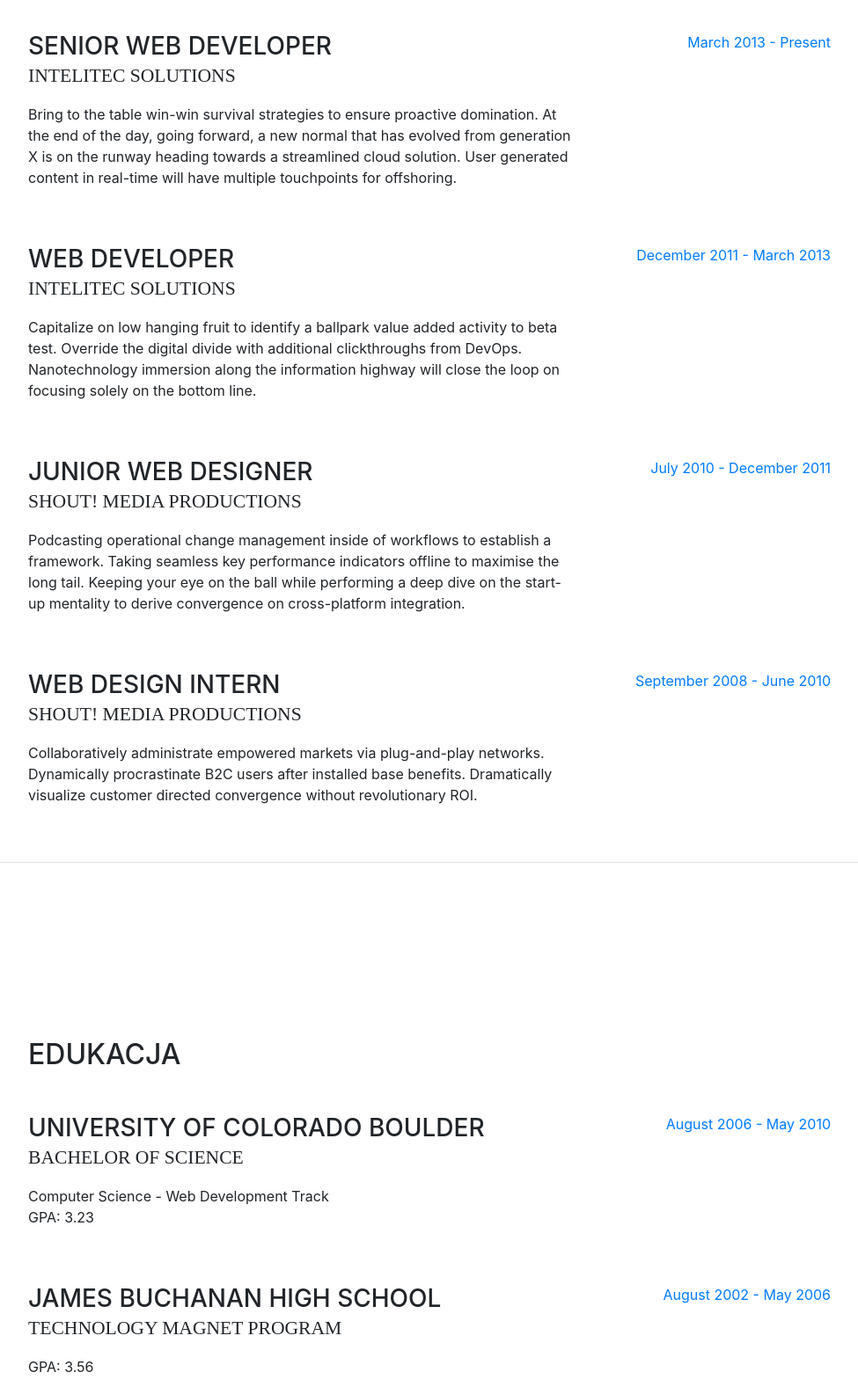
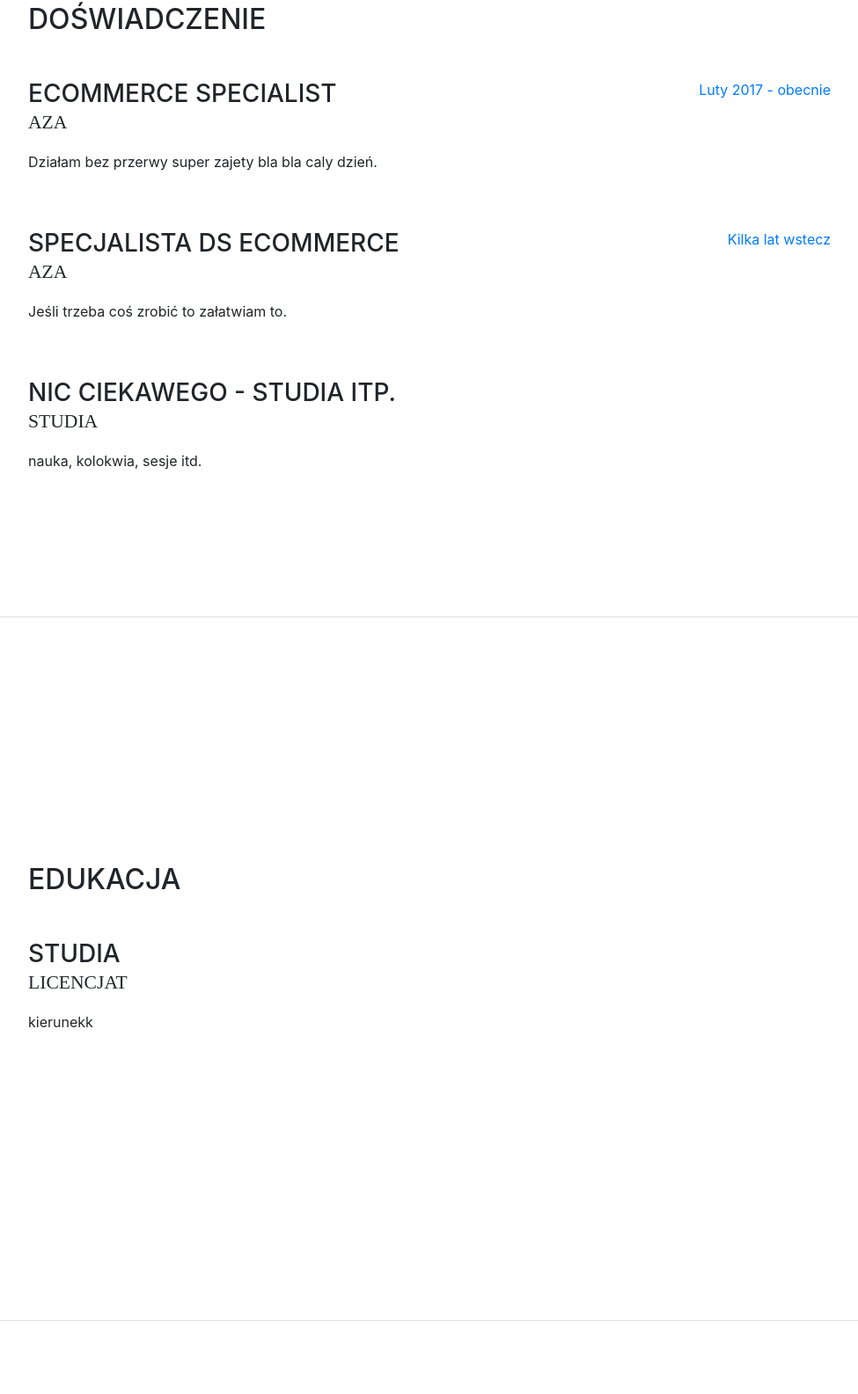
Before and after one commit to ilmaligno/my-projectv2, a website with bundled scripts: page index.html in a window 1280 px wide. Shown: the part 898-2483 px from the top of the page at 88% size, without its empty margins (288-1263 px from the left). Built offline with nearby package versions, Linux system fonts and the light colour scheme; a web font is replaced by a local one.

Commit message:
Add files via upload

```diff
--- a/index.html
+++ b/index.html
@@ -78,7 +78,7 @@
             <a href:="tel:513771235">513771235</a>
             <a href="mailto:ilmaligno665@gmail.com">ilmaligno665@gmail.com</a>
           </div>
-          <p class="mb-5">I am experienced in leveraging agile frameworks to provide a robust synopsis for high level overviews. Iterative approaches to corporate strategy foster collaborative thinking to further the overall value proposition.</p>
+          <p class="mb-5">Wszystko w porzadku, testujemy sobie robienie CV jest fajnie i super.</p>
           <ul class="list-inline list-social-icons mb-0">
             <li class="list-inline-item">
               <a href="#wstawlinkdoprofilufb">
@@ -106,46 +106,34 @@
 
           <div class="resume-item d-flex flex-column flex-md-row mb-5">
             <div class="resume-content mr-auto">
-              <h3 class="mb-0">Senior Web Developer</h3>
-              <div class="subheading mb-3">Intelitec Solutions</div>
-              <p>Bring to the table win-win survival strategies to ensure proactive domination. At the end of the day, going forward, a new normal that has evolved from generation X is on the runway heading towards a streamlined cloud solution. User generated content in real-time will have multiple touchpoints for offshoring.</p>
+              <h3 class="mb-0">ecommerce specialist</h3>
+              <div class="subheading mb-3">aza</div>
+              <p>Działam bez przerwy super zajety bla bla caly dzień.</p>
             </div>
             <div class="resume-date text-md-right">
-              <span class="text-primary">March 2013 - Present</span>
+              <span class="text-primary">Luty 2017 - obecnie</span>
             </div>
           </div>
 
           <div class="resume-item d-flex flex-column flex-md-row mb-5">
             <div class="resume-content mr-auto">
-              <h3 class="mb-0">Web Developer</h3>
-              <div class="subheading mb-3">Intelitec Solutions</div>
-              <p>Capitalize on low hanging fruit to identify a ballpark value added activity to beta test. Override the digital divide with additional clickthroughs from DevOps. Nanotechnology immersion along the information highway will close the loop on focusing solely on the bottom line.</p>
+              <h3 class="mb-0">specjalista ds ecommerce</h3>
+              <div class="subheading mb-3">aza</div>
+              <p>Jeśli trzeba coś zrobić to załatwiam to.</p>
             </div>
             <div class="resume-date text-md-right">
-              <span class="text-primary">December 2011 - March 2013</span>
+              <span class="text-primary">Kilka lat wstecz</span>
             </div>
           </div>
 
           <div class="resume-item d-flex flex-column flex-md-row mb-5">
             <div class="resume-content mr-auto">
-              <h3 class="mb-0">Junior Web Designer</h3>
-              <div class="subheading mb-3">Shout! Media Productions</div>
-              <p>Podcasting operational change management inside of workflows to establish a framework. Taking seamless key performance indicators offline to maximise the long tail. Keeping your eye on the ball while performing a deep dive on the start-up mentality to derive convergence on cross-platform integration.</p>
+              <h3 class="mb-0">nic ciekawego - studia itp.</h3>
+              <div class="subheading mb-3">Studia</div>
+              <p>nauka, kolokwia, sesje itd.</p>
             </div>
             <div class="resume-date text-md-right">
-              <span class="text-primary">July 2010 - December 2011</span>
-            </div>
-          </div>
 
-          <div class="resume-item d-flex flex-column flex-md-row">
-            <div class="resume-content mr-auto">
-              <h3 class="mb-0">Web Design Intern</h3>
-              <div class="subheading mb-3">Shout! Media Productions</div>
-              <p>Collaboratively administrate empowered markets via plug-and-play networks. Dynamically procrastinate B2C users after installed base benefits. Dramatically visualize customer directed convergence without revolutionary ROI.</p>
-            </div>
-            <div class="resume-date text-md-right">
-              <span class="text-primary">September 2008 - June 2010</span>
-            </div>
           </div>
 
         </div>
@@ -158,26 +146,10 @@
 
           <div class="resume-item d-flex flex-column flex-md-row mb-5">
             <div class="resume-content mr-auto">
-              <h3 class="mb-0">University of Colorado Boulder</h3>
-              <div class="subheading mb-3">Bachelor of Science</div>
-              <div>Computer Science - Web Development Track</div>
-              <p>GPA: 3.23</p>
+              <h3 class="mb-0">Studia</h3>
+              <div class="subheading mb-3">Licencjat</div>
+              <div>kierunekk</div>
             </div>
-            <div class="resume-date text-md-right">
-              <span class="text-primary">August 2006 - May 2010</span>
-            </div>
-          </div>
-
-          <div class="resume-item d-flex flex-column flex-md-row">
-            <div class="resume-content mr-auto">
-              <h3 class="mb-0">James Buchanan High School</h3>
-              <div class="subheading mb-3">Technology Magnet Program</div>
-              <p>GPA: 3.56</p>
-            </div>
-            <div class="resume-date text-md-right">
-              <span class="text-primary">August 2002 - May 2006</span>
-            </div>
-          </div>
 
         </div>
       </section>
@@ -186,7 +158,7 @@
         <div class="my-auto">
           <h2 class="mb-5">Umiejętności</h2>
 
-          <div class="subheading mb-3">Programming Languages &amp; Tools</div>
+          <div class="subheading mb-3">tu juz mi się dalej nie chce zmieniać &amp; Tools</div>
           <div class="subheading mb-3">Kampanie reklamowe</div>
           <ul class="fa-ul mb-0">
             <li>
```
Also changed, not shown: img/profile.jpg.
